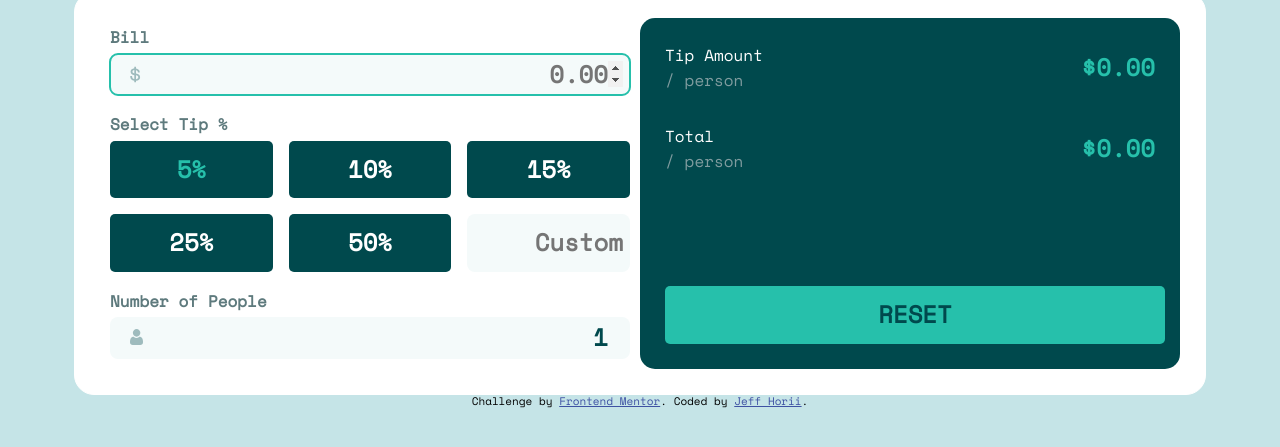
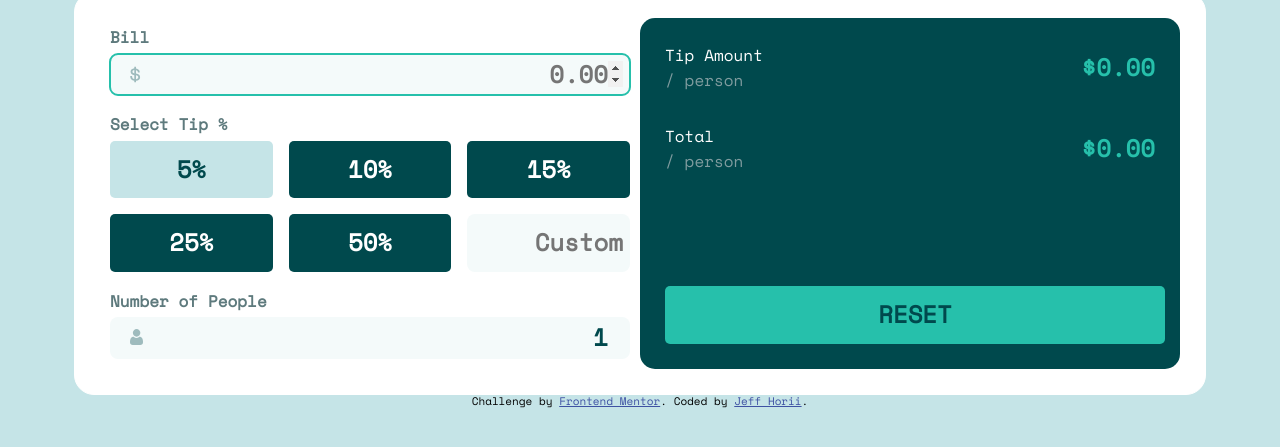
Before and after one commit to jhorii/FrontendMentor-TipCalculatorApp, a plain HTML site: page index.html in a window 1280 px wide. In both pictures the pointer is over the link "5%". Shown: the part 155-602 px from the top of the page. Drawn offline with nearby package versions, Linux system fonts and the light colour scheme.

Commit message:
changed hover colours on buttons

```diff
--- a/style.css
+++ b/style.css
@@ -74,7 +74,8 @@ body {
 }
 
 .tip-button:hover {
-    color: var(--primary);
+    color: var(--very-dark-cyan);
+    background-color: var(--light-grey-cyan);
 }
 
 .tip-button.selected {
```
